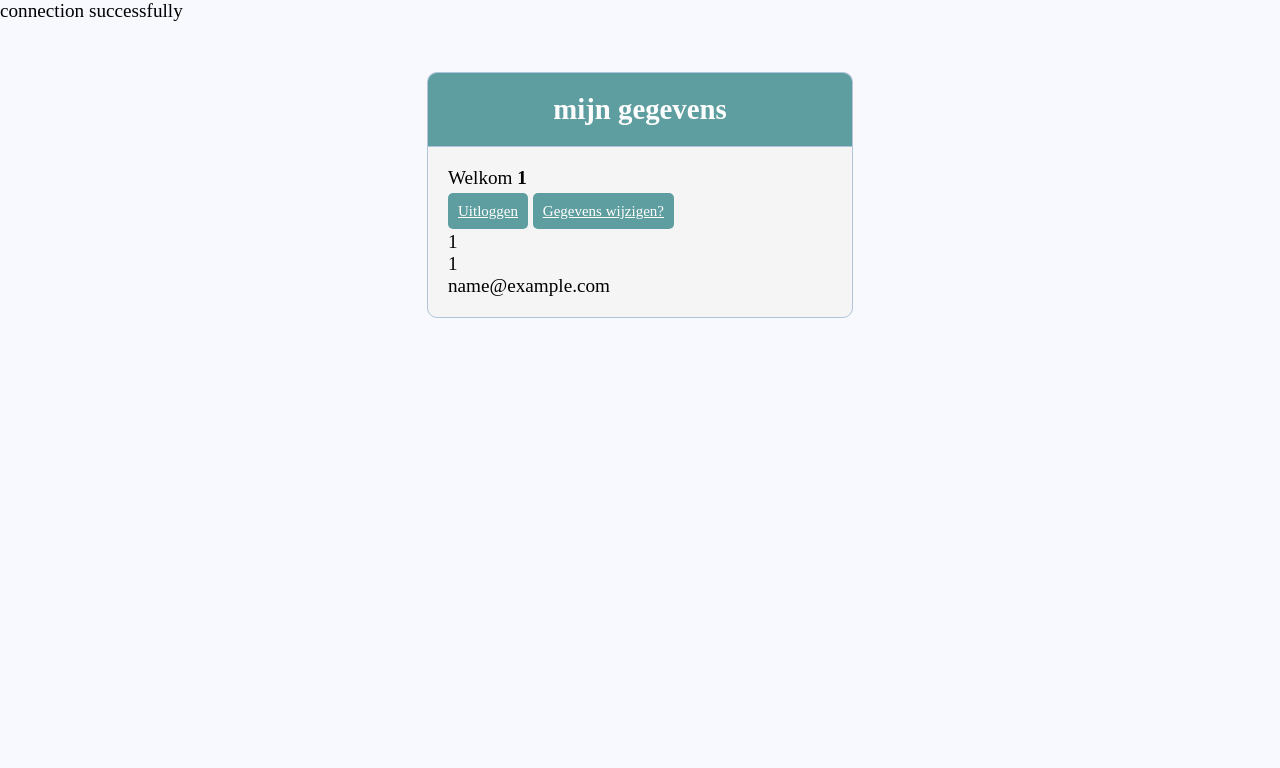
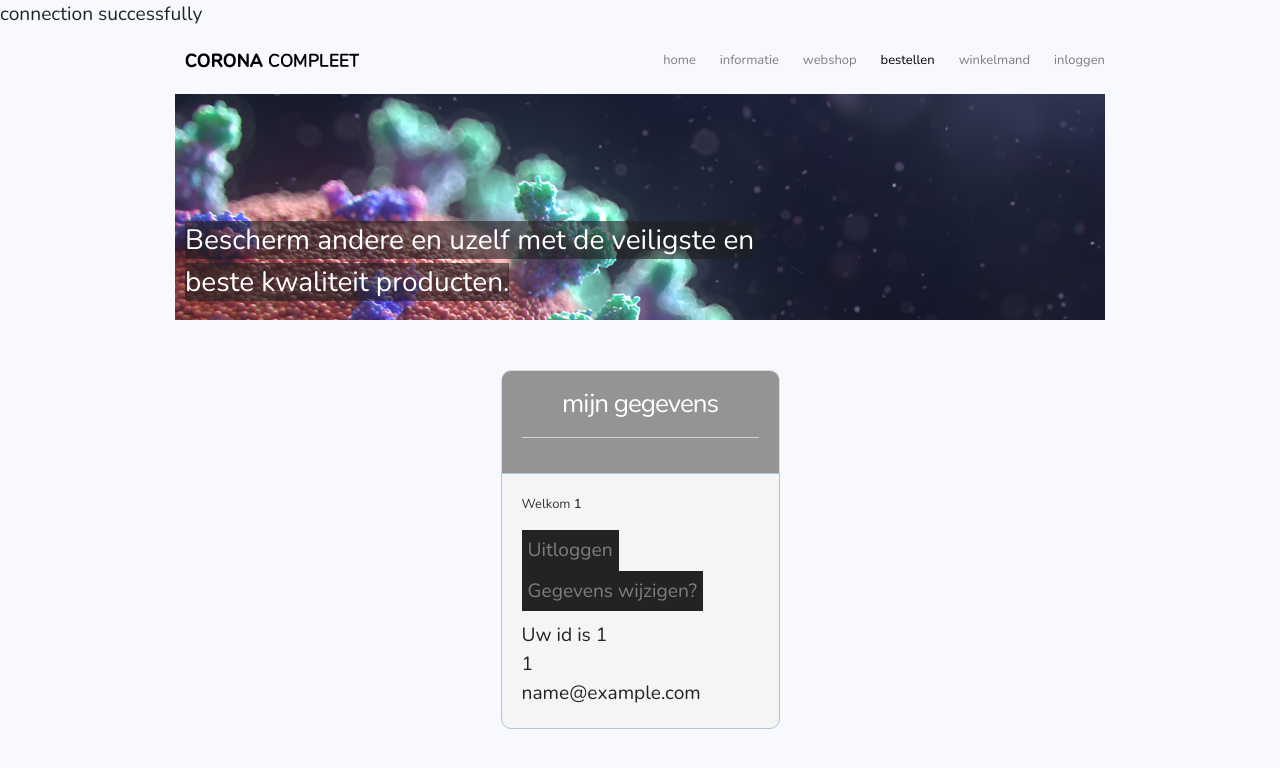
Before and after one commit to EvelienGeerts/Coronacompleet, a PHP site: page /mijngegevens.php in a window 1280 px wide. Shown: the top 768 px of the page. Run offline with PHP 8.4, Linux system fonts and the light colour scheme; the visitor is signed in with stand-in values (Sample User, id 1); some libraries are stand-ins or nearby versions.

Commit message:
aanpassingen

```diff
--- a/bestellen.php
+++ b/bestellen.php
@@ -57,6 +57,7 @@
 				<li><a href="index.php">Webshop</a></li>
 				<li><a href="bestellen.php" class="selected">Bestellen</a></li>
 				<li><a href="winkelmand.php">Winkelmand </a><span id="cart-item" class="badge badge-dark"></span></li>
+        <li><a href="login.php">Inloggen</a></li>
 			</ul>
 		</nav>
 
--- a/bestellenIngelogd.php
+++ b/bestellenIngelogd.php
@@ -64,6 +64,7 @@ if (empty($_SESSION['gebruikersnaam'])){
 				<li><a href="index.php">Webshop</a></li>
 				<li><a href="bestellen.php" class="selected">Bestellen</a></li>
 				<li><a href="winkelmand.php">Winkelmand </a><span id="cart-item" class="badge badge-dark"></span></li>
+        <li><a href="login.php">Inloggen</a></li>
 			</ul>
 		</nav>
 
--- a/css/style.css
+++ b/css/style.css
@@ -723,3 +723,7 @@ td, th {
 tr:nth-child(even) {
   background-color: #dddddd;
 }
+
+
+
+/*login*/
--- a/index.php
+++ b/index.php
@@ -39,6 +39,7 @@
 				<li><a href="index.php" class="selected">Webshop</a></li>
 				<li><a href="bestellen.php">Bestellen</a></li>
 				<li><a href="winkelmand.php">Winkelmand </a><span id="cart-item" class="badge badge-dark"></span></li>
+        <li><a href="login.php">Inloggen</a></li>
 			</ul>
 		</nav>
 
--- a/mijngegevens.php
+++ b/mijngegevens.php
@@ -5,14 +5,63 @@
         header('location: login.php');
     }
 ?>
-
-<DOCTYPE html>
-<html>
+<!DOCTYPE html>
+<html lang="nl">
 <head>
-    <title>User registratie systeem</title>
+	<meta charset="utf-8" />
+	<meta name="description" content="Coronacompleet. De beste webshop voor mondkapjes, handschoenen, testen en desinfectie">
+	<meta name="keywords" content="coronacompleet, corona, COVID-19, beschermingsmiddelen, handschoenen, mondkapje, desinfectie, test, webshop">
+	<title>CORONA COMPLEET</title>
+	<link rel="stylesheet" href="https://cdnjs.cloudflare.com/ajax/libs/font-awesome/4.7.0/css/font-awesome.min.css">
+	<link rel="stylesheet" href="css/bootstrap.css">
+	<link rel="stylesheet" href="css/bootstrap-grid.css">
+	<link rel="stylesheet" href="css/style.css">
     <link rel="stylesheet" type="text/css" href="style.css">
+	<link rel="stylesheet" href="css/fontawesome.css">
+    <link rel="stylesheet" type="text/css" href="style.css">
+	<link rel="icon" href="../img/favicon.png" type="image/x-icon">
+	<link href="https://fonts.googleapis.com/css2?family=Nunito:wght@300;400;600&display=swap" rel="stylesheet">
+	<link rel='stylesheet' href='https://cdnjs.cloudflare.com/ajax/libs/font-awesome/5.9.0/css/all.min.css' />
 </head>
 <body>
+
+
+<div class="container">
+	<header>
+		<a href="index.php"><h1>CORONA COMPLEET</h1></a>
+
+		<div class="hamburger-menu">
+			<i class="fa fa-bars burger" onclick="burgerMenu()"></i>
+			<i class="fa fa-times burger" onclick="burgerMenu()"></i>
+		</div>
+
+		<nav>
+			<ul class="nav-list">
+				<li><a href="#">Home</a></li>
+				<li><a href="#">Informatie</a>
+					<ul class = "dropdown">
+						<li><a href='#'>Mondkap</a></li>
+						<li><a href='#'>handschoen</a></li>
+						<li><a href='#'>tester</a></li>
+						<li><a href='#'>desinfectie</a></li>
+					</ul>
+				</li>
+				<li><a href="index.php">Webshop</a></li>
+				<li><a href="bestellen.php" class="selected">Bestellen</a></li>
+				<li><a href="winkelmand.php">Winkelmand </a><span id="cart-item" class="badge badge-dark"></span></li>
+                <li><a href="login.php">Inloggen</a></li>
+			</ul>
+		</nav>
+
+		<div class="banner">
+			<span class="spanwrap">
+				Bescherm andere en uzelf met de veiligste en beste kwaliteit producten.
+			</span>
+		</div>
+
+
+    </header>
+
     <div class="header">
     <h2>mijn gegevens</h2>
     </div>
@@ -32,8 +81,8 @@
         <?php if (isset($_SESSION['gebruikersnaam'])):?>
         <p>Welkom <strong><?php echo $_SESSION['gebruikersnaam']; ?></strong></p>
         <div class="input-group">
-        <a href="index.php?logout=1"class="btn" >Uitloggen</a>
-        <a href="wijzig.php" class="btn">Gegevens wijzigen?</a>
+        <a href="index.php?logout=1"class="button" >Uitloggen</a>
+        <a href="wijzig.php" class="button">Gegevens wijzigen?</a>
 
         </div>
 
@@ -61,7 +110,7 @@
         $twee= mysqli_num_rows($een);
         if ($twee > 0) {
             while ($row = mysqli_fetch_assoc($een)) {
-            echo $row['id'] . " " . "<br>". $row['gebruikersnaam'] . " "."<br>" . $row['email'] . " " . "<br>";
+            ?>Uw id is <?php echo $row['id'] . " " . "<br>". $row['gebruikersnaam'] . " "."<br>" . $row['email'] . " " . "<br>";
             }
         }
 
--- a/server.php
+++ b/server.php
@@ -114,7 +114,7 @@ if (isset($_POST['login'])){
             //log user in
             $_SESSION['gebruikersnaam'] = $gebruikersnaam;
             $_SESSION['succes'] = "U bent nu ingelogd";
-            header('location: index.php');//redirect to home page
+            header('location: mijngegevens.php');//redirect to home page
         }else{
             array_push($errors, "De gebruikersnaam/wachtwoord is niet correct");//doet het niet
             header('location: login.php');
--- a/style.css
+++ b/style.css
@@ -11,9 +11,9 @@ body{
     width: 30%;
     margin: 50px auto 0px;
     color: white;
-    background: #5F9EA0;
+    background: #939494;
     text-align: center;
-    border: 1px solid #B0C4DE;
+    border: 1px solid #dbdbdb;
     border-bottom: none;
     border-radius: 10px 10px 0px 0px;
     padding: 20px;
@@ -47,7 +47,7 @@ form, .content {
     border: 1px solid gray;
 }
 
-.btn{
+/*.btn{
     padding: 10px;
     font-size: 15px;
     color: white;
@@ -55,7 +55,7 @@ form, .content {
     border: none;
     border-radius: 5px;
 }
-
+*/
 .logout{
     margin: 10px 0px 10px 0px
     }
@@ -64,9 +64,9 @@ form, .content {
     width: 92%;
     margin: 0px auto;
     padding: 10px;
-    border: 1px solid #a94442;
-    color: #a94442;
-    background: #f2dede;
+    border: 1px solid #292929;
+    color: #7e7d7d;
+    background: #ebe9e9;
     border-radius: 5px;
     text-align: left;
 }
--- a/winkelmand.php
+++ b/winkelmand.php
@@ -44,6 +44,7 @@
 				<li><a href="index.php">Webshop</a></li>
 				<li><a href="bestellen.php">Bestellen</a></li>
 				<li><a href="winkelmand.php" class="selected">Winkelmand </a><span id="cart-item" class="badge badge-dark"></span></li>
+        <li><a href="login.php">Inloggen</a></li>
 			</ul>
 		</nav>
 
```
Also changed, not shown: login.php (+50 -4 lines), user.sql (line endings or trailing spaces).
